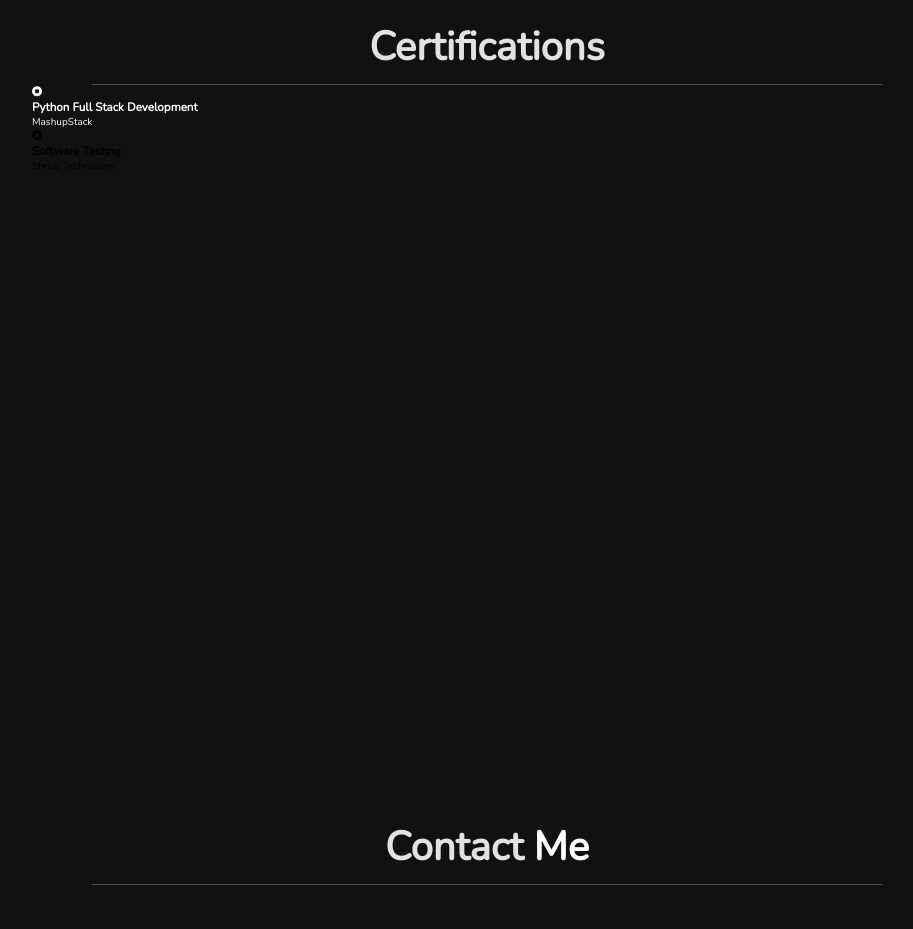
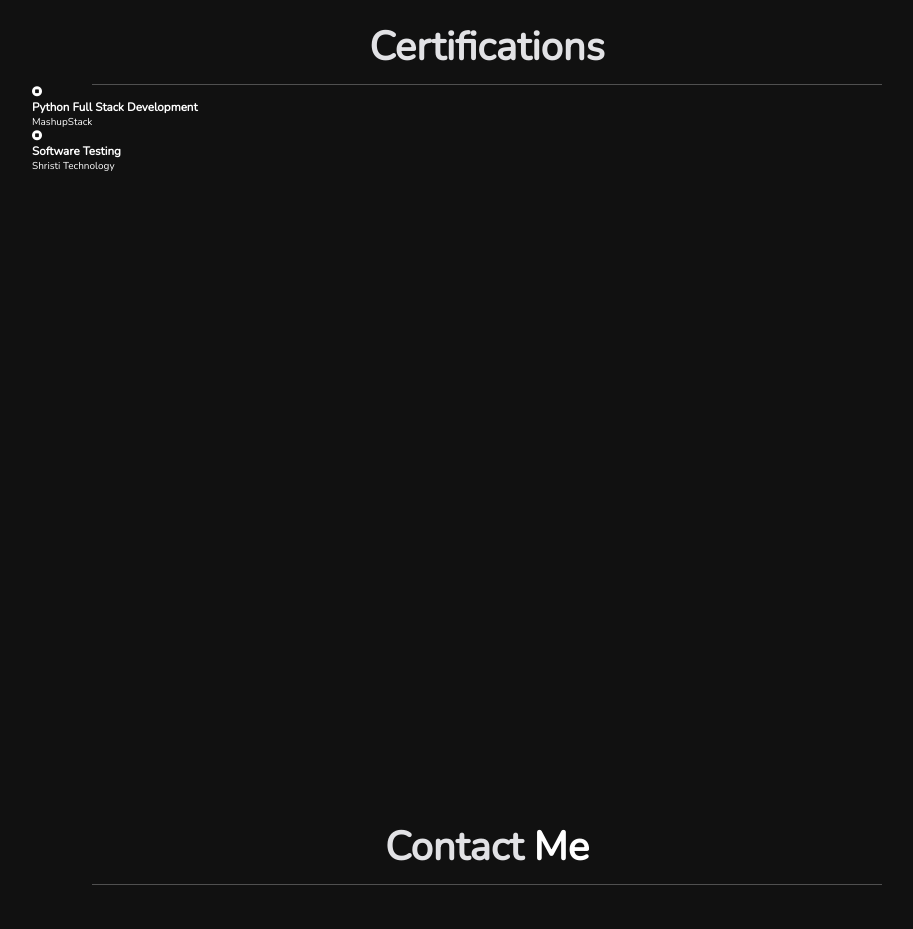
Before and after one commit to Lekshmicb/my-portfolio, a plain HTML site: page index.html in a window 1280 px wide. Shown: the part 3200-4129 px from the top of the page, without its empty margins (328-1241 px from the left). Drawn offline with nearby package versions, Linux system fonts and the light colour scheme.

Commit message:
Update index.html

```diff
--- a/index.html
+++ b/index.html
@@ -169,7 +169,7 @@
                     <p>MashupStack</p>
                  </div>
 
-                 <div class="box">
+                 <div class="box" style="color:white">
                      <i class="fas fa-stop-circle"></i>
                     <h3>Software Testing</h3>
                     <p>Shristi Technology</p>
```
